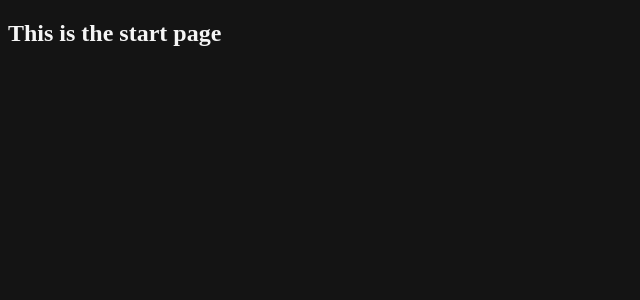
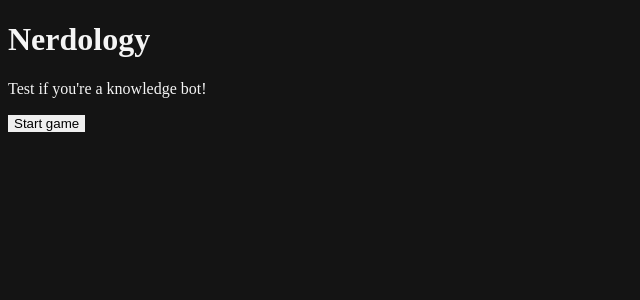
Before and after one commit to AnBC22/nerdology-game, a React (Vite) app in the folder nerdology/: page / in a window 1280 px wide. Shown: the top 300 px of the page, without its empty margins (0-640 px from the left). Built offline with nearby package versions, Linux system fonts and the light colour scheme; no server answers.

Commit message:
Gathered data from opentdb api

```diff
--- a/nerdology/src/App.jsx
+++ b/nerdology/src/App.jsx
@@ -1,12 +1,31 @@
 import React from 'react'
 import './App.css'
 import StartPage from './pages/StartPage'
+const questionsURL = 'https://opentdb.com/api.php?amount=3&difficulty=easy'
 
 function App() {
 
+  const [ startGame, setStartGame ] = React.useState(false)
+  const [ questionsData, setQuestionsData ] = React.useState(null)
+
+  function handleStartGame() {
+    console.log('Game started')
+    setStartGame(prev => !prev)
+  }
+
+  React.useEffect(() => {
+    async function getQuestionsData() {
+      const response = await fetch(questionsURL)
+      const data = await response.json()
+      setQuestionsData(data)
+    }
+    getQuestionsData()
+  }, [])
+
+
   return (
     <>
-      <StartPage />
+      { startGame ? <h2>Questions showing</h2> : <StartPage handleStartGame={handleStartGame}/>}
     </>
   )
 }
--- a/nerdology/src/pages/StartPage.jsx
+++ b/nerdology/src/pages/StartPage.jsx
@@ -1,11 +1,13 @@
 import React from 'react'
 // import './App.css'
 
-export default function StartPage() {
+export default function StartPage({handleStartGame}) {
 
   return (
     <>
-        <h2>This is the start page</h2>
+      <h1>Nerdology</h1>
+      <p>Test if you're a knowledge bot!</p>
+      <button onClick={handleStartGame}>Start game</button>
     </>
   )
 }
```
